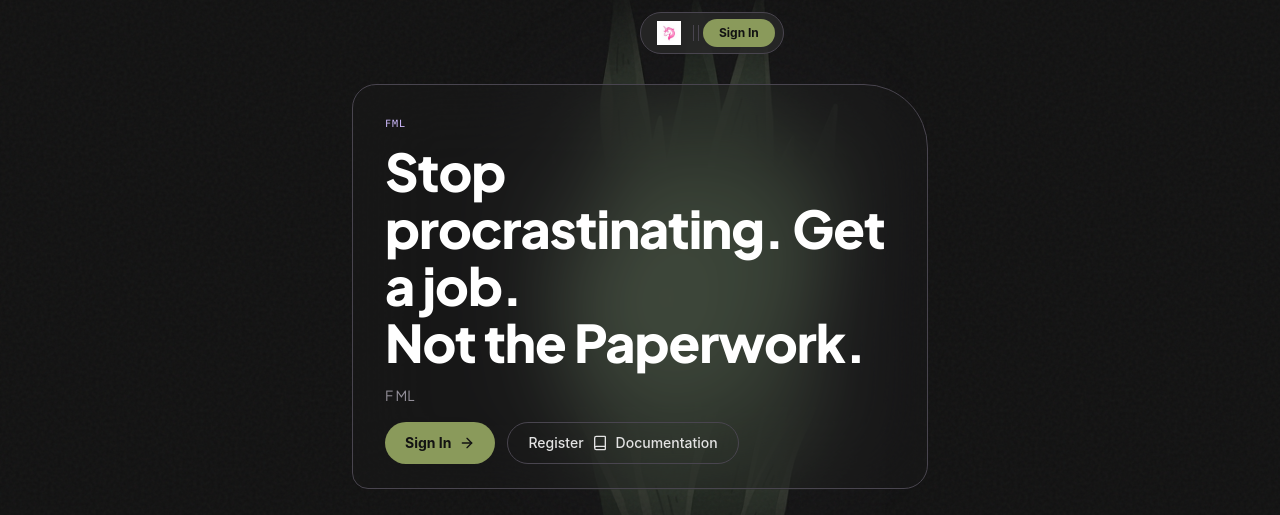
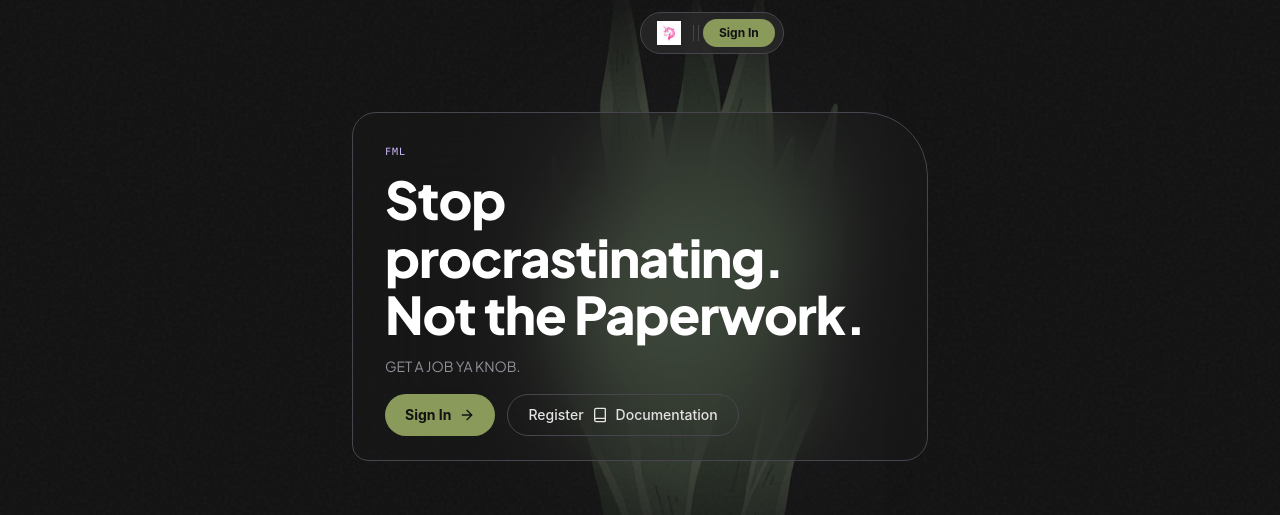
Before and after one commit to okgoogle13/career-copilot-express, a React (Vite) app: page / in a window 1280 px wide. Shown: the top 515 px of the page. Built offline with nearby package versions, Linux system fonts and the light colour scheme.

Commit message:
Visual edit in Lovable
Edited UI in Lovable

```diff
--- a/src/pages/Landing.tsx
+++ b/src/pages/Landing.tsx
@@ -124,14 +124,14 @@ const Landing = () => {
               fontSize: "3.25rem",
               lineHeight: 1.1,
               letterSpacing: "-0.02em"
-            }}>Stop procrastinating. Get a job.<br />
+            }}>Stop procrastinating.<br />
                 Not the Paperwork.
               </motion.h1>
 
               {/* Subhead */}
               <motion.p variants={itemVariants} className="text-[#938F99] text-sm mb-4 max-w-md leading-relaxed" style={{
               fontFamily: "'Plus Jakarta Sans', sans-serif"
-            }}>F ML</motion.p>
+            }}>GET A JOB YA KNOB.</motion.p>
 
               {/* Buttons */}
               <motion.div variants={itemVariants} className="flex flex-wrap gap-3">
```
